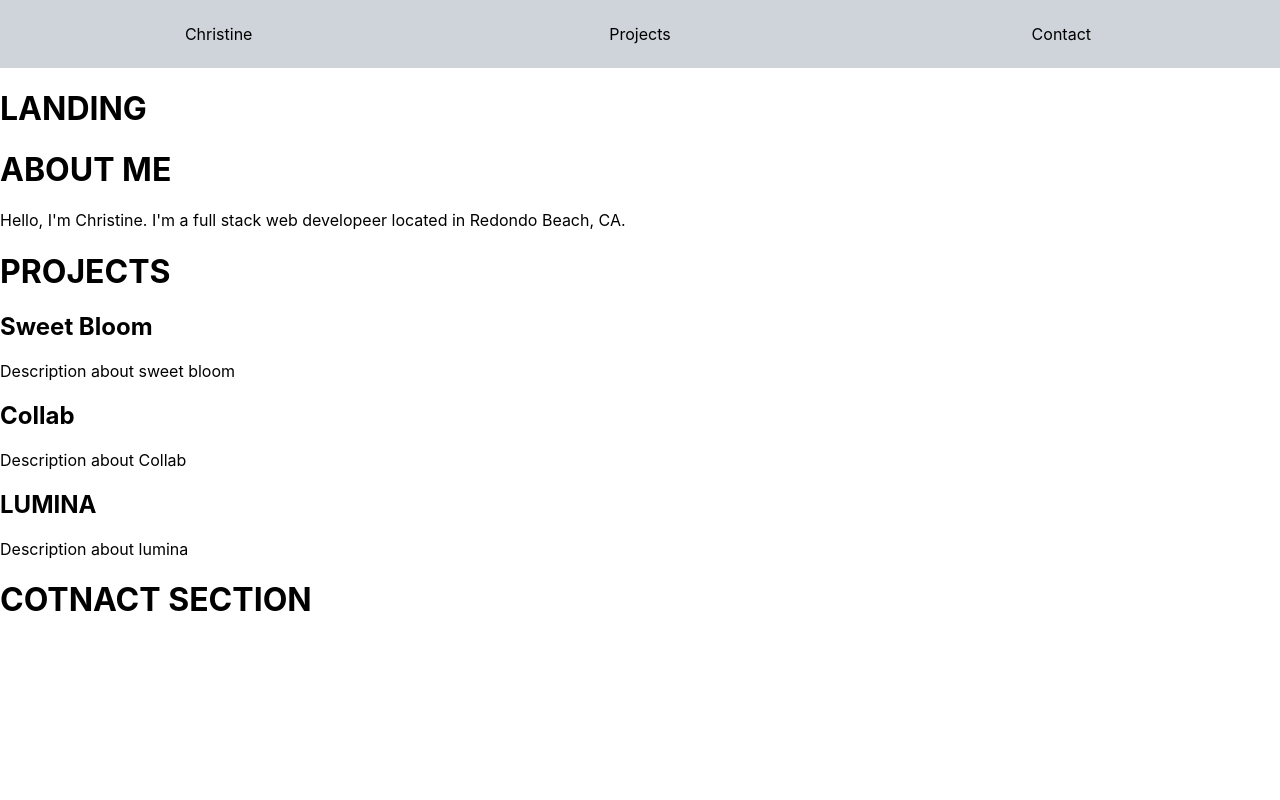
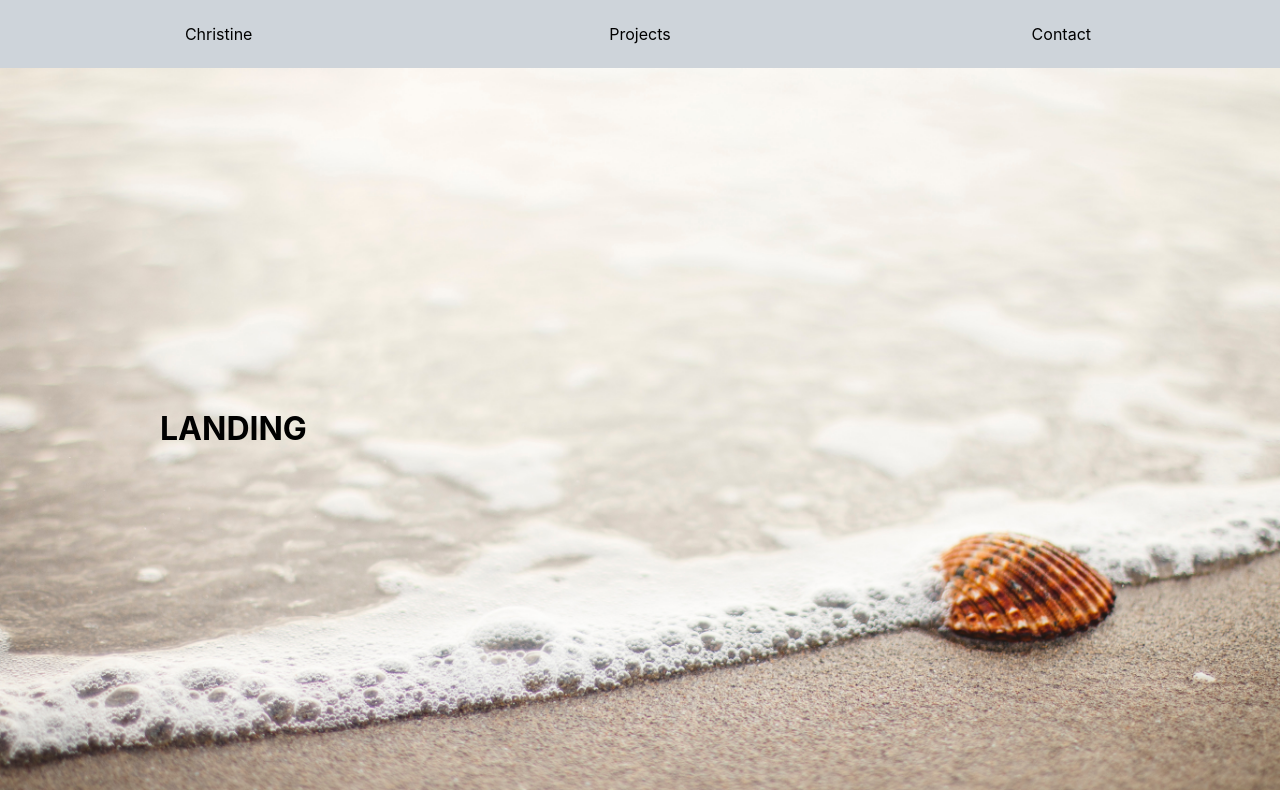
Before and after one commit to christineyoo/christine-portfolio, a React (Create React App) app: page / in a window 1280 px wide. Shown: the top 800 px of the page. Built offline with nearby package versions, Linux system fonts and the light colour scheme.

Commit message:
updated landing

```diff
--- a/src/App.css
+++ b/src/App.css
@@ -1,3 +1,7 @@
+* {
+  box-sizing: border-box;
+}
+
 .App {
   text-align: center;
 }
--- a/src/App.js
+++ b/src/App.js
@@ -1,6 +1,7 @@
 import React, { Component } from 'react';
 import About from './about/About';
 import Contact from './contact/Contact';
+import Footer from './footer/Footer';
 import Landing from './landing/Landing';
 import Projects from './projects/Projects';
 import NavBar from './navbar/NavBar';
@@ -20,6 +21,7 @@ class App extends Component {
           <Projects />
           <Contact />
         </main>
+        <Footer />
       </>
     );
   }
--- a/src/landing/Landing.css
+++ b/src/landing/Landing.css
@@ -0,0 +1,10 @@
+#landing {
+  background: url(../images/seashell.jpg) no-repeat center center fixed;
+  -webkit-background-size: cover;
+  -moz-background-size: cover;
+  -o-background-size: cover;
+  background-size: cover;
+  margin: 0;
+  padding: 20rem 10rem;
+  background-position: 80% 100%;
+}
--- a/src/landing/Landing.js
+++ b/src/landing/Landing.js
@@ -1,8 +1,13 @@
 import React, { Component } from 'react';
+import './Landing.css'
 
 class Landing extends Component {
   render() {
-    return <h1>LANDING</h1>;
+    return (
+      <div id='landing'>
+        <h1>LANDING</h1>
+      </div>
+    );
   }
 }
 
```
Also changed, not shown: src/images/seashell.jpg (added).
